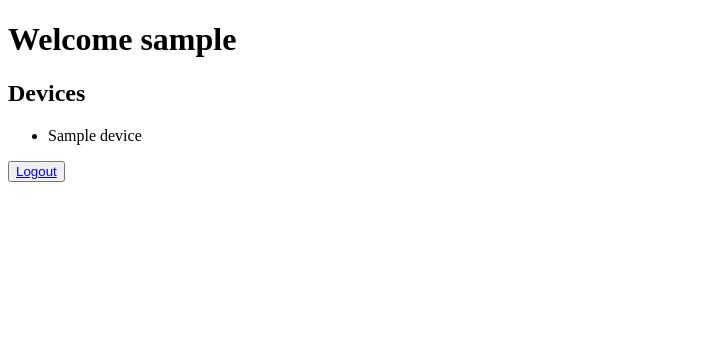
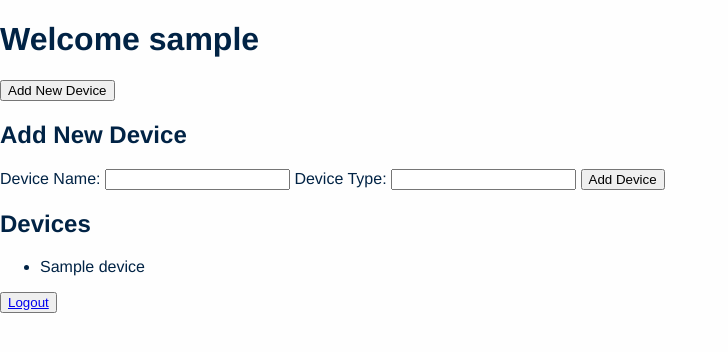
Before and after one commit to oluwatobi-roie/roieAdmin, a Flask app: template templates/dashboard.html in a window 1280 px wide. Shown: the top 352 px of the page, without its empty margins (0-728 px from the left). Run offline with Flask 3, Linux system fonts and the light colour scheme; the template is opened without the code that fills it: most values are stand-ins (such as "Sample title", 1, 10 or a date in 2020).

Commit message:
modified the script url for all htmls

```diff
--- a/templates/dashboard.html
+++ b/templates/dashboard.html
@@ -5,11 +5,27 @@
     <meta charset="UTF-8">
     <meta name="viewport" content="width=device-width, initial-scale=1.0">
     <title>Document</title>
+    <link rel="stylesheet" href="{{ url_for('static', filename='css/main.css') }}">
+    <script src="{{ url_for('static', filename='script/main.js') }}"></script>
 </head>
 
 <body>
 
     <h1> Welcome {{ user_name }}</h1>
+    <button class="task_button" onclick="showAddDeviceForm()"> Add New Device </button>
+
+    <div class="add-device-form">
+        <h2>Add New Device</h2>
+        <form id="deviceForm" onsubmit="addDevice(event)">
+            <!-- Add your input fields here -->
+            <label for="deviceName">Device Name:</label>
+            <input type="text" id="deviceName" name="deviceName" required>
+            <label for="deviceType">Device Type:</label>
+            <input type="text" id="deviceType" name="deviceType" required>
+            <button type="submit">Add Device</button>
+        </form>
+    </div>
+
     <div>
         {% if devices_data %}
         <h2> Devices </h2>
@@ -28,7 +44,7 @@
 
 
     <button type="submit"><a href="/logout">Logout</a></button>
-    <h1> {{ error }}</h1>
+    <h1>{{ error }}</h1>
 
 
 </body>
--- a/templates/index.html
+++ b/templates/index.html
@@ -6,7 +6,7 @@
     <meta name="viewport" content="width=device-width, initial-scale=1.0">
     <title> Admin | Login Page </title>
     <link rel="stylesheet" href="{{ url_for('static', filename='css/main.css') }}">
-    <script src="{{ url_for('static', filename='script/dashboard.js') }}"></script>
+    <script src="{{ url_for('static', filename='script/main.js') }}"></script>
 </head>
 
 <body>
```
